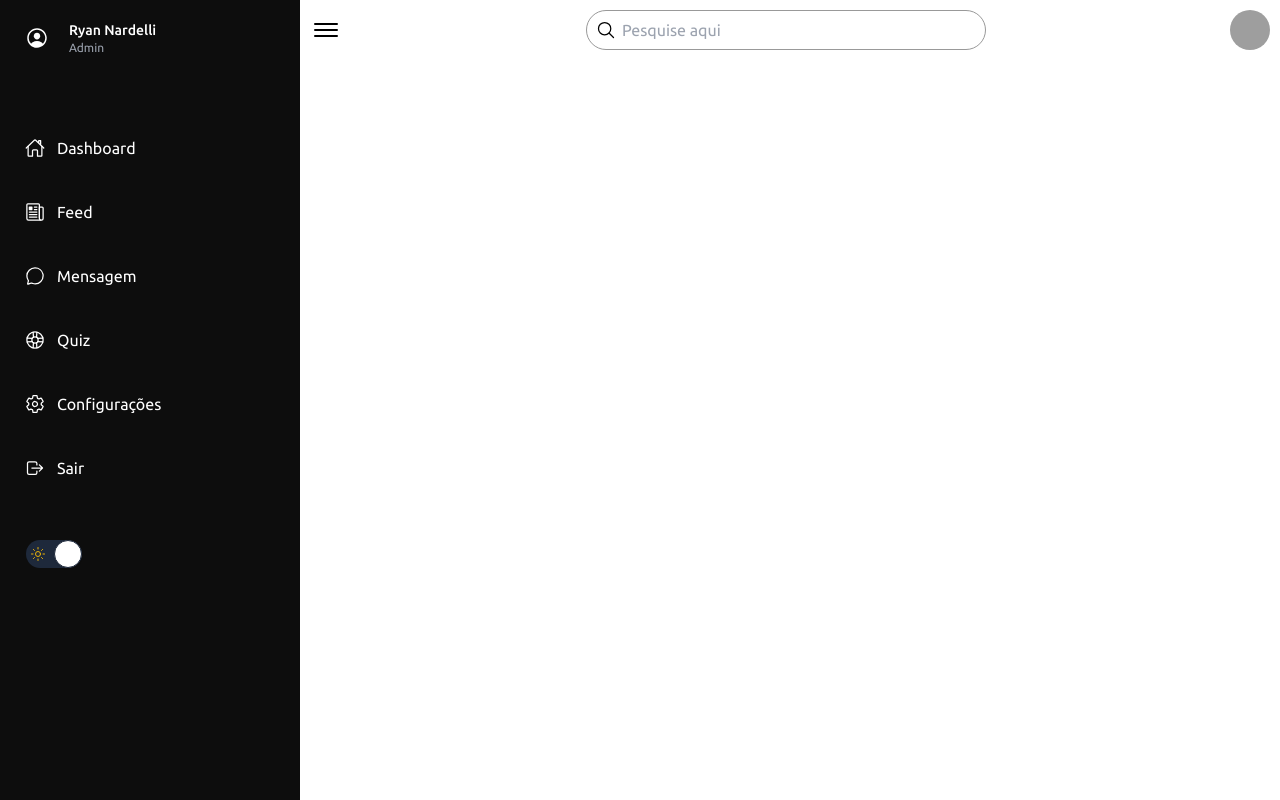
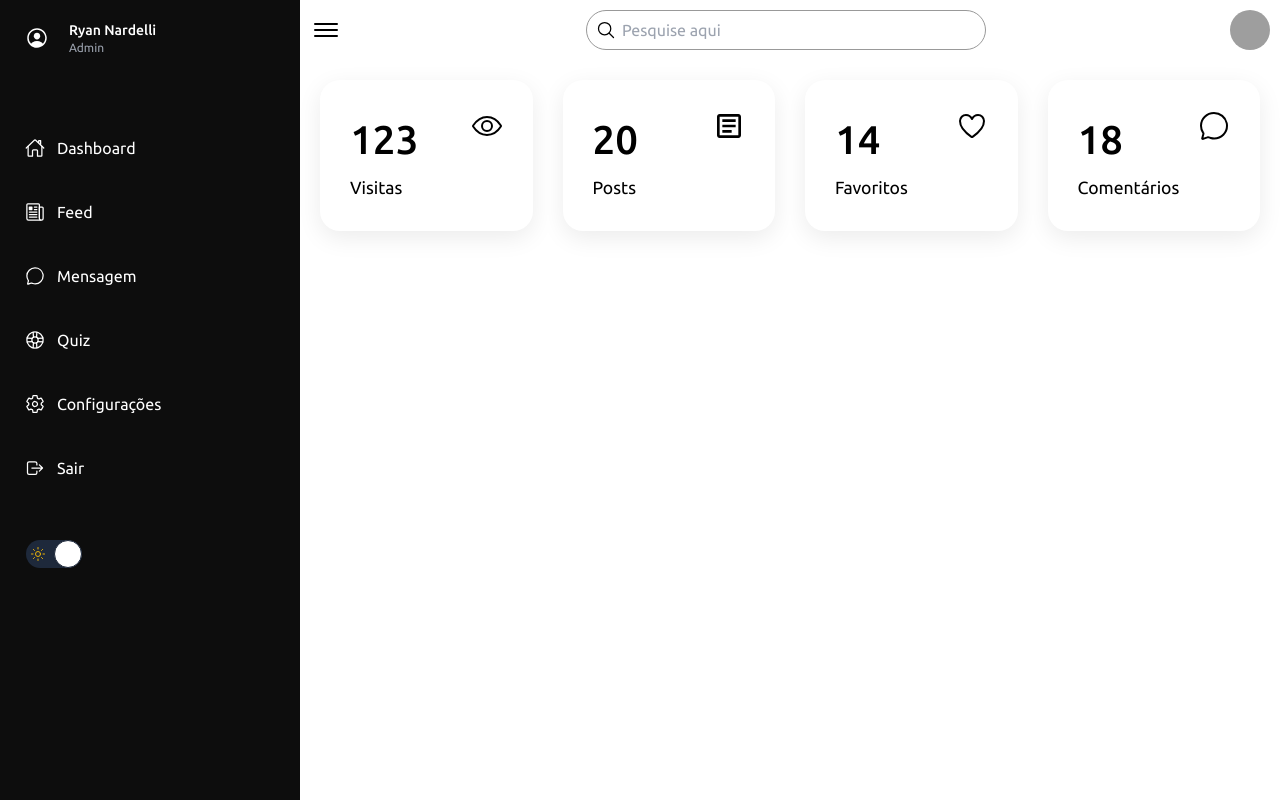
Before and after one commit to ryannardelli/heisenverse-_front_end, a Next.js app: page /dashboard in a window 1280 px wide. Built offline with nearby package versions, Linux system fonts and the light colour scheme; grey boxes are pictures that could not be loaded.

Commit message:
enviando alterações

```diff
--- a/public/styles/sidebar.css
+++ b/public/styles/sidebar.css
@@ -172,3 +172,46 @@ body {
   height: 100%;
   object-fit: cover;
 }
+
+.cardBox {
+    position: relative;
+    width: 100%;
+    padding: 20px;
+    display: grid;
+    grid-template-columns: repeat(4, 1fr);
+    grid-gap: 30px;
+}
+
+.cardBox .card {
+    position: relative;
+    background: var(--white);
+    box-shadow: 0 7px 25px rgba(0, 0, 0, 0.08);
+    border: none;
+    padding: 30px;
+    border-radius: 20px;
+    display: flex;
+    flex-direction: row;
+    cursor: pointer;
+    justify-content: space-between;
+}
+
+.cardBox .card .numbers {
+    position: relative;
+    font-weight: 500;
+    font-size: 2.5em;
+    color: var(--blue);
+}
+
+.cardBox .card .cardName {
+    color: var(--black2);
+    font-size: 1.1em;
+    margin-top: 5px;
+}
+
+.cardBox .card:hover {
+    background: var(--primary);
+}
+
+.cardBox .card:hover .numbers, .cardBox .card:hover .cardName, .cardBox .card:hover .iconBx {
+    color: var(--white);
+}
--- /dev/null
+++ b/src/app/components/CardsStatistic/index.tsx
@@ -0,0 +1,48 @@
+import { IoChatbubbleOutline, IoEyeOutline, IoHeartOutline } from "react-icons/io5";
+import { MdOutlineArticle } from "react-icons/md";
+
+export const CardsStatistic = () => {
+    return (
+        <div className="cardBox">
+            <div className="card">
+                <div>
+                    <div className="numbers">123</div>
+                    <div className="cardName">Visitas</div>
+                </div>
+                <div className="iconBx">
+                    <IoEyeOutline size={32} />
+                </div>
+            </div>
+
+            <div className="card">
+                <div>
+                    <div className="numbers">20</div>
+                    <div className="cardName">Posts</div>
+                </div>
+                <div className="iconBx">
+                    <MdOutlineArticle size={32} />
+                </div>
+            </div>
+
+            <div className="card">
+                <div>
+                    <div className="numbers">14</div>
+                    <div className="cardName">Favoritos</div>
+                </div>
+                <div className="iconBx">
+                    <IoHeartOutline size={32} />
+                </div>
+            </div>
+
+            <div className="card">
+                <div>
+                    <div className="numbers">18</div>
+                    <div className="cardName">Comentários</div>
+                </div>
+                <div className="iconBx">
+                    <IoChatbubbleOutline size={32} />
+                </div>
+            </div>
+        </div>
+    );
+}
--- a/src/app/components/Header/index.tsx
+++ b/src/app/components/Header/index.tsx
@@ -31,7 +31,7 @@ export const Header = () => {
 
         <div>
           <Link
-            href="/dashboard"
+            href="#"
             className="bg-primary hover:bg-assets text-white px-4 py-2 rounded-md transition inline-block"
           >
             Login
--- a/src/app/components/Main/index.tsx
+++ b/src/app/components/Main/index.tsx
@@ -1,5 +1,8 @@
 import { IoMenuOutline, IoSearchOutline } from "react-icons/io5";
 import useToggle from "../../utils/useToggle";
+import { CardsStatistic } from "../CardsStatistic";
+
+import "/public/styles/sidebar.css";
 
 export const Main = () => {
   const { isActive: menuActive, toggle: toggleMenu } = useToggle(false);
@@ -23,6 +26,7 @@ export const Main = () => {
           />
         </div>
       </div>
+      <CardsStatistic />
     </div>
   );
 };
--- a/src/app/dashboard/page.tsx
+++ b/src/app/dashboard/page.tsx
@@ -6,10 +6,7 @@ import { Main } from "../components/Main";
 export default function Dashboard() {
   return (
     <>
-      {/* SIDEBAR */}
       <SideBar />
-
-      {/* MAIN */}
       <Main />
     </>
   );
```
